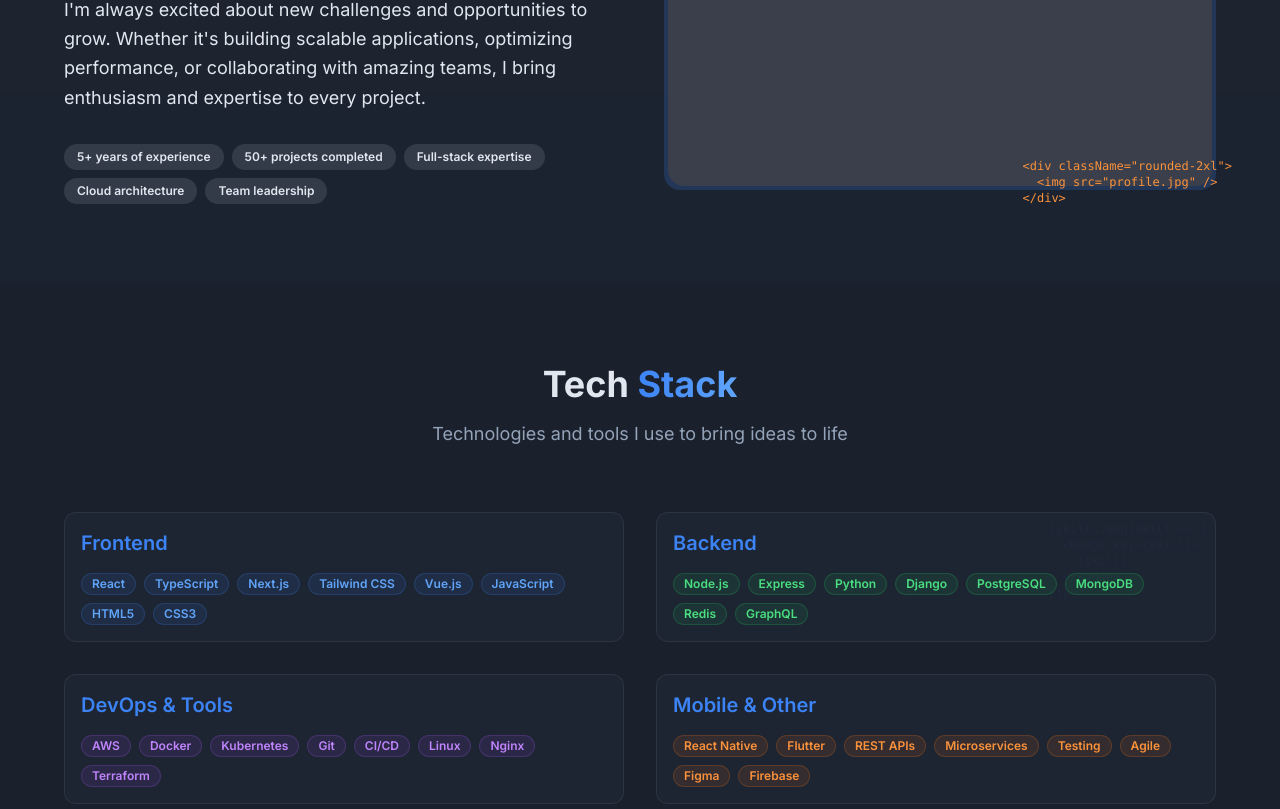
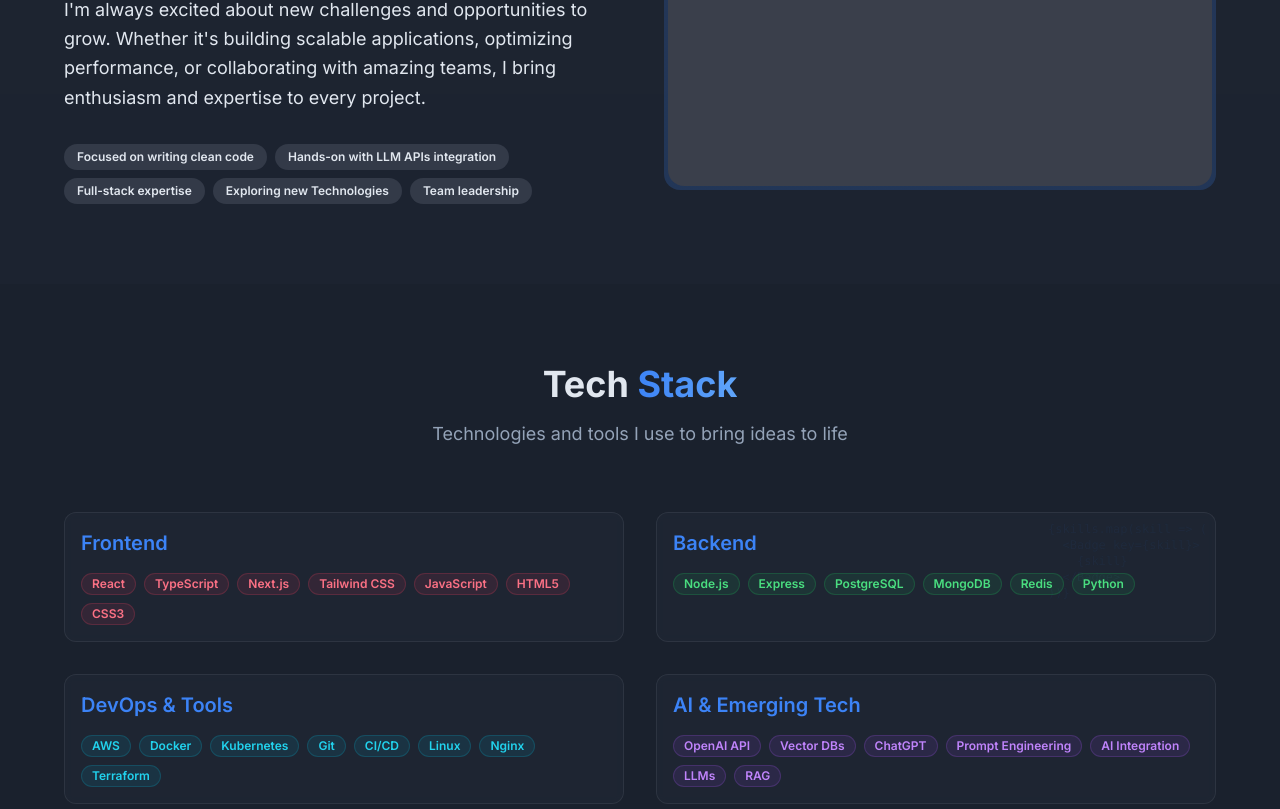
Before and after one commit to gitesh216/refined-web-weave, a React (Vite) app: page / in a window 1280 px wide. Shown: the part 1431-2240 px from the top of the page. Built offline with nearby package versions, Linux system fonts and the light colour scheme.

Commit message:
refactor: change data content and colors

```diff
--- a/src/components/About.tsx
+++ b/src/components/About.tsx
@@ -5,10 +5,10 @@ import { codeSnippets } from '@/utils/codeSnippets';
 
 const About = () => {
   const highlights = [
-    "5+ years of experience",
-    "50+ projects completed",
+    "Focused on writing clean code",
+    "Hands-on with LLM APIs integration",
     "Full-stack expertise",
-    "Cloud architecture",
+    "Exploring new Technologies",
     "Team leadership"
   ];
 
@@ -48,15 +48,15 @@ const About = () => {
           <div className="grid lg:grid-cols-2 gap-12 items-center">
             <div className="animate-fade-in-up relative">
               {/* Inline code decoration */}
-              <div className="absolute -top-8 -right-8 opacity-8 pointer-events-none hidden lg:block">
+              {/* <div className="absolute -top-8 -right-8 opacity-8 pointer-events-none hidden lg:block">
                 <pre className="font-mono text-xs text-primary">
                   <code>{`const developer = {
-  name: "John Doe",
-  experience: "5+ years",
+  name: "Gitesh Zope",
+  experience: "1+ years",
   passion: "Full-stack development"
 };`}</code>
                 </pre>
-              </div>
+              </div> */}
 
               <div className="prose prose-lg text-foreground max-w-none relative z-10">
                 <p className="text-lg leading-relaxed mb-6">
@@ -91,12 +91,12 @@ const About = () => {
 
             <div className="animate-fade-in-up relative">
               {/* Code decoration around image */}
-              <div className="absolute -top-4 -left-4 opacity-6 pointer-events-none">
+              {/* <div className="absolute -top-4 -left-4 opacity-6 pointer-events-none">
                 <pre className="font-mono text-xs text-green-400">
                   <code>{`// Always learning
 const skills = [...existingSkills, newTech];`}</code>
                 </pre>
-              </div>
+              </div> */}
 
               <div className="relative">
                 <div className="aspect-square rounded-2xl bg-gradient-to-br from-primary/20 to-blue-500/20 p-1">
@@ -110,13 +110,13 @@ const skills = [...existingSkills, newTech];`}</code>
                 </div>
 
                 {/* Bottom right code decoration */}
-                <div className="absolute -bottom-4 -right-4 opacity-8 pointer-events-none">
+                {/* <div className="absolute -bottom-4 -right-4 opacity-8 pointer-events-none">
                   <pre className="font-mono text-xs text-orange-400">
                     <code>{`<div className="rounded-2xl">
   <img src="profile.jpg" />
 </div>`}</code>
                   </pre>
-                </div>
+                </div> */}
               </div>
             </div>
           </div>
--- a/src/components/Skills.tsx
+++ b/src/components/Skills.tsx
@@ -1,30 +1,73 @@
-
-import { Badge } from '@/components/ui/badge';
-import FloatingCode from '@/components/ui/floating-code';
-import { codeSnippets } from '@/utils/codeSnippets';
+import { Badge } from "@/components/ui/badge";
+import FloatingCode from "@/components/ui/floating-code";
+import { codeSnippets } from "@/utils/codeSnippets";
 
 const Skills = () => {
   const skillCategories = [
     {
       title: "Frontend",
-      skills: ["React", "TypeScript", "Next.js", "Tailwind CSS", "Vue.js", "JavaScript", "HTML5", "CSS3"],
-      color: "bg-blue-500/10 text-blue-400 border-blue-500/20"
+      skills: [
+        "React",
+        "TypeScript",
+        "Next.js",
+        "Tailwind CSS",
+        "JavaScript",
+        "HTML5",
+        "CSS3",
+      ],
+      color: "bg-rose-500/10 text-rose-400 border-rose-500/20",
     },
     {
       title: "Backend",
-      skills: ["Node.js", "Express", "Python", "Django", "PostgreSQL", "MongoDB", "Redis", "GraphQL"],
-      color: "bg-green-500/10 text-green-400 border-green-500/20"
+      skills: [
+        "Node.js",
+        "Express",
+        "PostgreSQL",
+        "MongoDB",
+        "Redis",
+        "Python",
+      ],
+      color: "bg-green-500/10 text-green-400 border-green-500/20",
     },
     {
       title: "DevOps & Tools",
-      skills: ["AWS", "Docker", "Kubernetes", "Git", "CI/CD", "Linux", "Nginx", "Terraform"],
-      color: "bg-purple-500/10 text-purple-400 border-purple-500/20"
+      skills: [
+        "AWS",
+        "Docker",
+        "Kubernetes",
+        "Git",
+        "CI/CD",
+        "Linux",
+        "Nginx",
+        "Terraform",
+      ],
+      color: "bg-cyan-500/10 text-cyan-400 border-cyan-500/20"
     },
     {
-      title: "Mobile & Other",
-      skills: ["React Native", "Flutter", "REST APIs", "Microservices", "Testing", "Agile", "Figma", "Firebase"],
-      color: "bg-orange-500/10 text-orange-400 border-orange-500/20"
-    }
+      title: "AI & Emerging Tech",
+      skills: [
+        "OpenAI API",
+        "Vector DBs",
+        "ChatGPT",
+        "Prompt Engineering",
+        "AI Integration",
+        "LLMs",
+        "RAG",
+      ],
+      color: "bg-purple-500/10 text-purple-400 border-purple-500/20",
+    },
+    {
+      title: "Architecture & Patterns",
+      skills: [
+        "Monorepos",
+        "Modular Design",
+        "Clean Code",
+        "Folder Structures",
+        "Reusable Components",
+        "Code Splitting",
+      ],
+      color: "bg-slate-500/10 text-slate-400 border-slate-500/20",
+    },
   ];
 
   return (
@@ -71,7 +114,11 @@ const Skills = () => {
 
           <div className="grid md:grid-cols-2 lg:grid-cols-2 gap-8 relative">
             {skillCategories.map((category, index) => (
-              <div key={category.title} className="tech-card animate-fade-in-up relative overflow-hidden" style={{ animationDelay: `${index * 0.1}s` }}>
+              <div
+                key={category.title}
+                className="tech-card animate-fade-in-up relative overflow-hidden"
+                style={{ animationDelay: `${index * 0.1}s` }}
+              >
                 <h3 className="text-xl font-semibold mb-4 text-primary relative z-10">
                   {category.title}
                 </h3>
@@ -106,7 +153,9 @@ const Skills = () => {
           <div className="mt-16 text-center animate-fade-in-up">
             <div className="inline-flex items-center gap-2 px-6 py-3 bg-primary/10 rounded-full border border-primary/20">
               <span className="w-2 h-2 bg-primary rounded-full animate-pulse"></span>
-              <span className="text-sm font-medium">Always learning and exploring new technologies</span>
+              <span className="text-sm font-medium">
+                Always learning and exploring new technologies
+              </span>
             </div>
           </div>
         </div>
```
